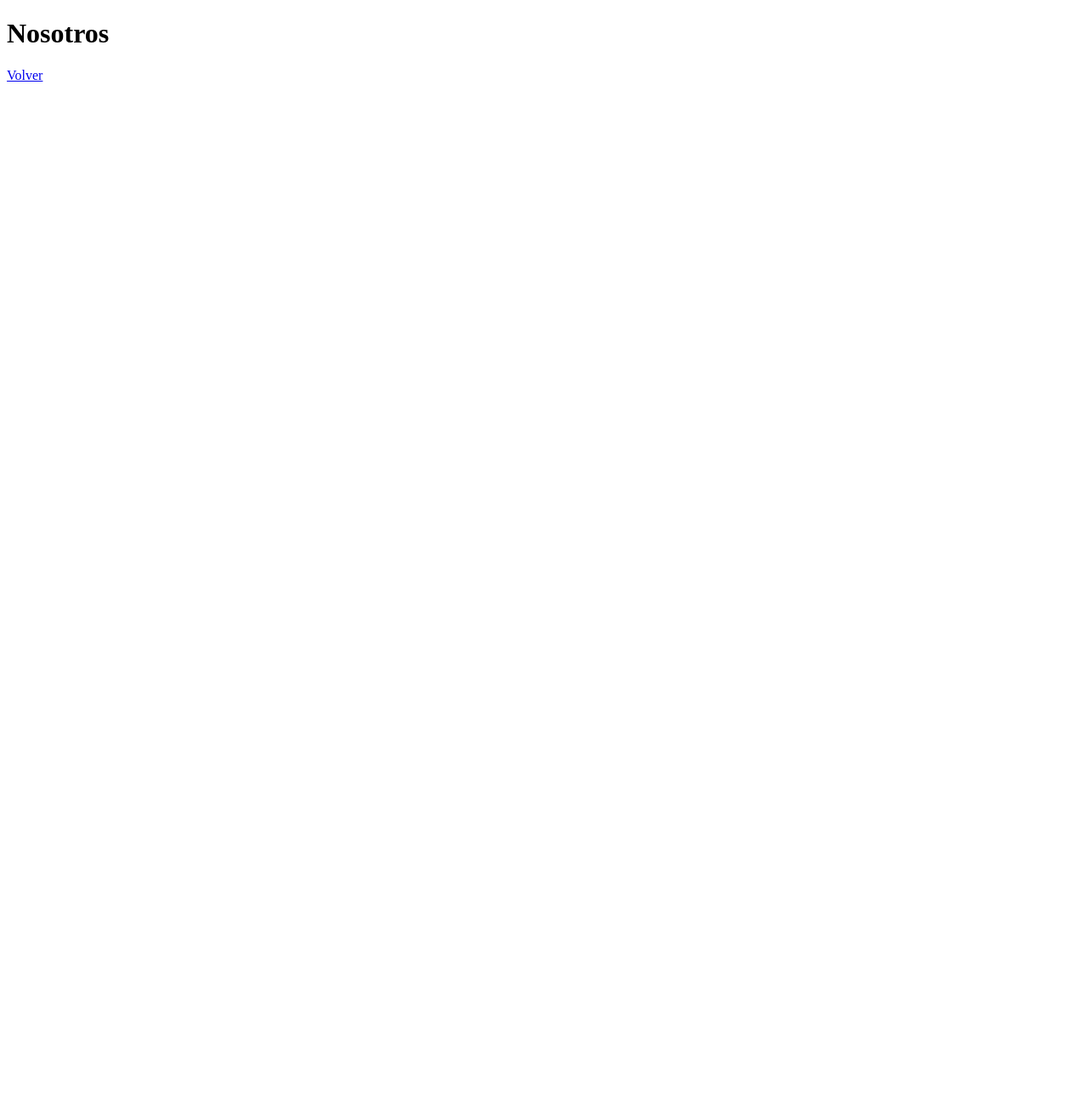
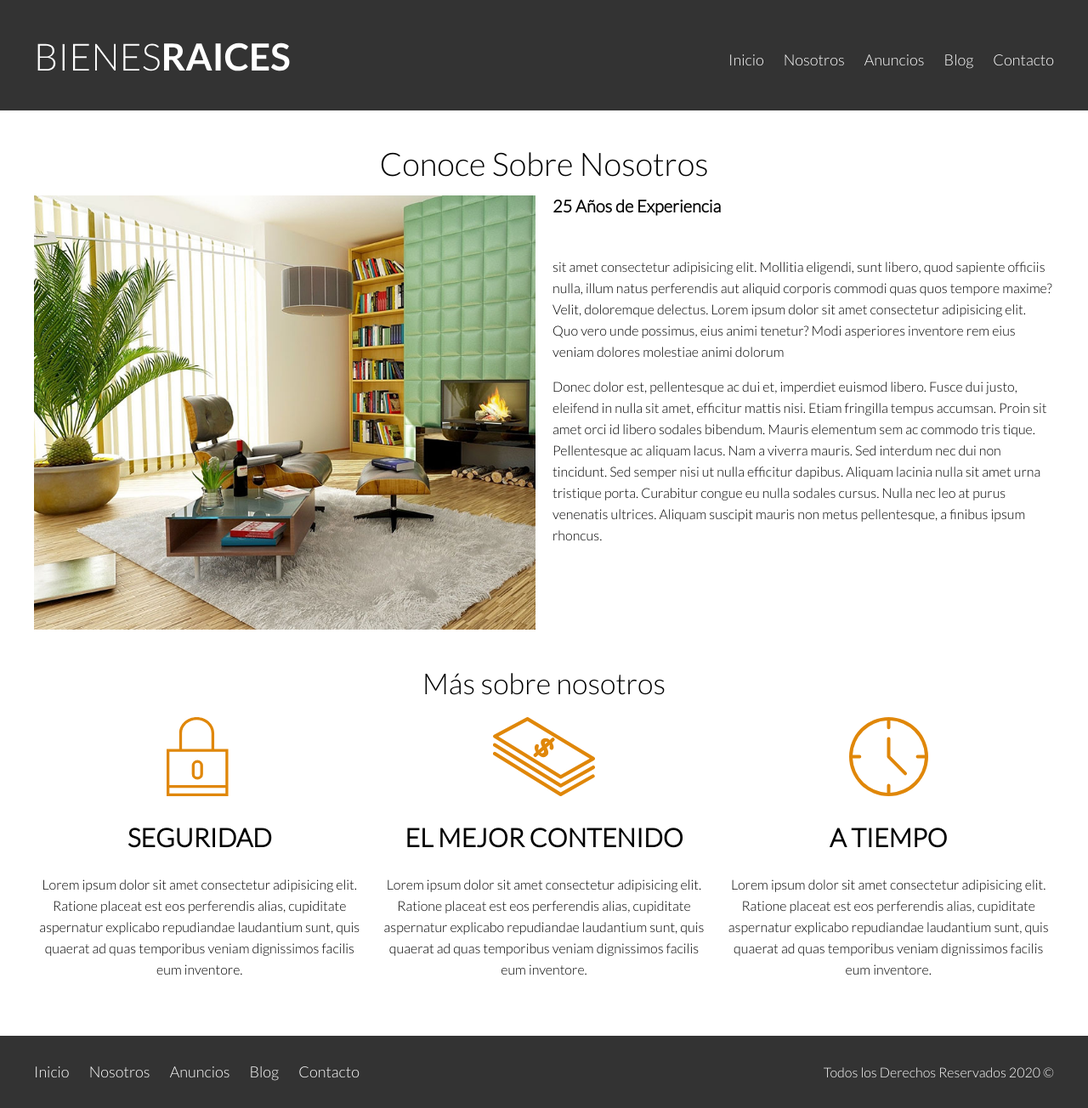
Before and after one commit to JahazielMartinez/P-gina-Web-01, a plain HTML site: page nosotros.html in a window 1280 px wide. Shown: the whole page at 85% size. Before the commit the page ends 800 px from the top, so only its background shows below. Drawn offline with Linux system fonts and the light colour scheme.

Commit message:
Terminando footer

```diff
--- a/css/style.css
+++ b/css/style.css
@@ -78,6 +78,11 @@ h4{
 }
 
 /* HEADER */
+.site-header{
+    background-color: #333333;
+    padding: 1rem 0 3rem 0;
+}
+
 .site-header.inicio {
     background-image: url(../img/header.jpg);
     background-position: center center;
@@ -306,3 +311,17 @@ h4{
     margin: 0;
     color: #ffffff;
 }
+
+/* Internas */
+.contenido-nosotros{
+    display: grid;
+    grid-template-columns: repeat(2, 1fr);
+    grid-column-gap: 2rem;
+}
+
+.texto-nosotros blockquote{
+    font-weight: 900;
+    font-size: 2rem;
+    margin: 0;
+    padding: 0 0 3rem 0;
+}
--- a/nosotros.html
+++ b/nosotros.html
@@ -1,14 +1,104 @@
 <!DOCTYPE html>
 <html lang="en">
+
 <head>
     <meta charset="UTF-8">
     <meta name="viewport" content="width=device-width, initial-scale=1.0">
-    <meta http-equiv="X-UA-Compatible" content="ie=edge">
-    <title>Nosotros</title>
+    <meta http-equiv="X-UA-Compatible" content="IE=7">
+    <link href="https://fonts.googleapis.com/css2?family=Lato:ital,wght@0,300;1,700;1,900&display=swap" rel="stylesheet">
+    <link rel="stylesheet" href="css/normalize.css">
+    <link rel="stylesheet" href="css/style.css">
+    <title>Bienes Raices</title>
 </head>
 
 <body>
-    <h1>Nosotros</h1>
-    <a href="index.html">Volver</a>
+
+    <header class="site-header">
+        <div class ="contenedor contenido-header">
+            <div class="barra">
+                <!-- LOGOTIPO -->
+                <a href="/">
+                    <img src="img/logo.svg" alt="Logotipo">
+                </a>
+
+                <nav class="navegacion">
+                    <a href="index.html">Inicio</a>
+                    <a href="nosotros.html">Nosotros</a>
+                    <a href="anuncios.html">Anuncios</a>
+                    <a href="blog.html">Blog</a>
+                    <a href="contacto.html">Contacto</a>
+                </nav>
+            </div>
+        </div>
+    </header>
+
+    <main class="contenedor seccion">
+        <h1 class="fw-300 centrar-texto">Conoce Sobre Nosotros</h1>
+
+        <div class="contenido-nosotros">
+            <img src="img/nosotros.jpg" alt="Imagen sobre nosotros">
+
+            <div class="texto-nosotros">
+                <blockquote>25 Años de Experiencia</blockquote>
+
+                <p>
+                    sit amet consectetur adipisicing elit. Mollitia eligendi, sunt libero,
+                    quod sapiente officiis nulla, illum natus perferendis aut aliquid corporis
+                    commodi quas quos tempore maxime? Velit, doloremque delectus. Lorem ipsum
+                    dolor sit amet consectetur adipisicing elit. Quo vero unde possimus, eius animi
+                    tenetur? Modi asperiores inventore rem eius veniam dolores molestiae animi dolorum
+                </p>
+                <p>
+                    Donec dolor est, pellentesque ac dui et, imperdiet euismod libero. Fusce dui justo,
+                    eleifend in nulla sit amet, efficitur mattis nisi. Etiam fringilla tempus accumsan.
+                    Proin sit amet orci id libero sodales bibendum. Mauris elementum sem ac commodo tris
+                    tique. Pellentesque ac aliquam lacus. Nam a viverra mauris. Sed interdum nec dui non
+                    tincidunt. Sed semper nisi ut nulla efficitur dapibus. Aliquam lacinia nulla sit amet
+                    urna tristique porta. Curabitur congue eu nulla sodales cursus. Nulla nec leo at purus
+                    venenatis ultrices. Aliquam suscipit mauris non metus pellentesque, a finibus ipsum rhoncus.
+                </p>
+            </div>
+        </div>
+    </main>
+
+    <section class="contenedor seccion">
+        <h2 class="fw-300 centrar-texto">Más sobre nosotros</h2>
+
+        <div class="iconos-nosotros">
+
+            <div class="icono">
+                <img src="img/icono1.svg" alt="Icono-Seguridad">
+                <h3 class="encabezado">Seguridad</h3>
+                <p>Lorem ipsum dolor sit amet consectetur adipisicing elit. Ratione placeat est eos perferendis alias, cupiditate aspernatur explicabo repudiandae laudantium sunt, quis quaerat ad quas temporibus veniam dignissimos facilis eum inventore.</p>
+            </div>
+
+            <div class="icono">
+                <img src="img/icono2.svg" alt="Icono-Mejor-Precio">
+                <h3 class="encabezado">El mejor contenido</h3>
+                <p>Lorem ipsum dolor sit amet consectetur adipisicing elit. Ratione placeat est eos perferendis alias, cupiditate aspernatur explicabo repudiandae laudantium sunt, quis quaerat ad quas temporibus veniam dignissimos facilis eum inventore.</p>
+            </div>
+
+            <div class="icono">
+                <img src="img/icono3.svg" alt="Icono-A-Tiempo">
+                <h3 class="encabezado ">A Tiempo</h3>
+                <p>Lorem ipsum dolor sit amet consectetur adipisicing elit. Ratione placeat est eos perferendis alias, cupiditate aspernatur explicabo repudiandae laudantium sunt, quis quaerat ad quas temporibus veniam dignissimos facilis eum inventore.</p>
+            </div>
+        </div>
+    </section>
+
+
+    <footer class="site-footer seccion">
+        <div class="contenedor contenedor-footer">
+            <nav class="navegacion">
+                <a href="index.html">Inicio</a>
+                <a href="nosotros.html">Nosotros</a>
+                <a href="anuncios.html">Anuncios</a>
+                <a href="blog.html">Blog</a>
+                <a href="contacto.html">Contacto</a>
+            </nav>
+            <p class="copyright">Todos los Derechos Reservados 2020 &copy; </p>
+        </div>
+    </footer>
+
 </body>
 </html>
```
